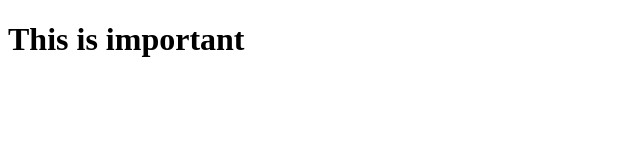
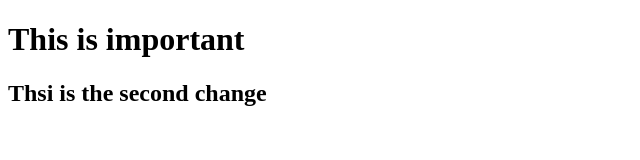
Before and after one commit to Daniel-wilf/newexercise, a plain HTML site: page index.html in a window 1280 px wide. Shown: the whole page, without its empty margins (0-640 px from the left). Drawn offline with Linux system fonts and the light colour scheme.

Commit message:
second commit

```diff
--- a/index.html
+++ b/index.html
@@ -8,5 +8,6 @@
 </head>
 <body>
     <h1>This is important</h1>
+    <h2>Thsi is the second change</h2>
 </body>
 </html>
```
